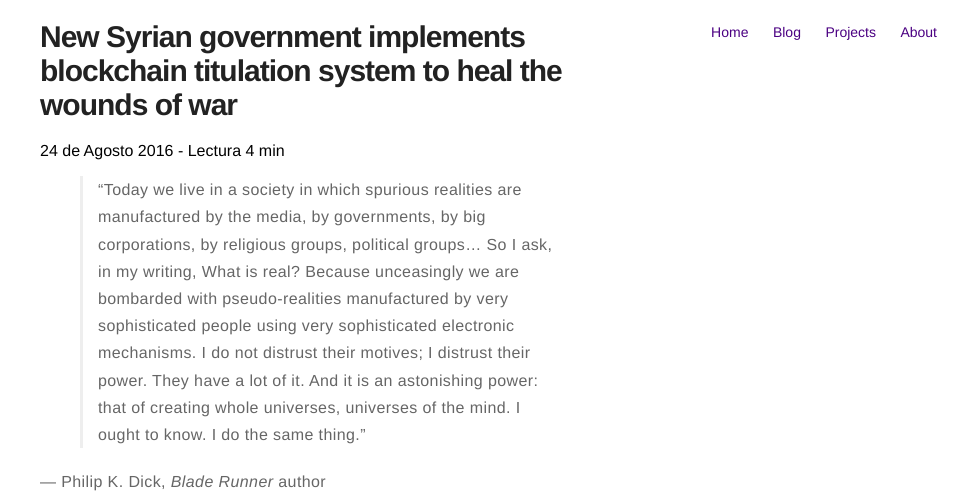
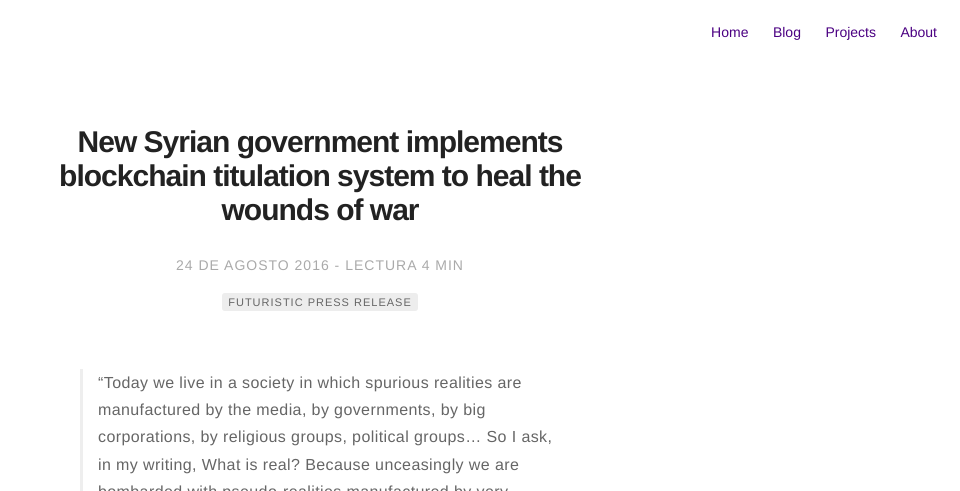
Before and after one commit to jpca1978/jpca1978.github.com, a Jekyll site: the page built from _posts/2016-8-24-new-syrian-government-implements-blockchain-titulation-system-to-heal-the-wounds-of-war.md, in a window 1280 px wide and 900 px high, cut to the strip 0-491 px from the top of the window. Shown: the whole strip, without its empty margins (320-1280 px from the left). Built offline with Jekyll 4.4.1, drawn with Linux system fonts in a browser that asks for light colours; comment, search, counter and statistics services are not loaded; part of the change alters nothing that is shown.

Commit message:
Update 2016-8-24-new-syrian-government-implements-blockchain-titulation-system-to-heal-the-wounds-of-war.md

```diff
--- a/_posts/2016-8-24-new-syrian-government-implements-blockchain-titulation-system-to-heal-the-wounds-of-war.md
+++ b/_posts/2016-8-24-new-syrian-government-implements-blockchain-titulation-system-to-heal-the-wounds-of-war.md
@@ -1,8 +1,12 @@
 ---
+date: '2016-08-24 22:10'
+description:
+layout: post
+blog: true
+tag: 'futuristic press release'
+title: 'New Syrian government implements blockchain titulation system to heal the wounds of war'
 tags: []
-layout: post
-title: 'New Syrian government implements blockchain titulation system to heal the wounds of war'
-category: 'futuristic press release'
+category:
 ---
 
 > “Today we live in a society in which spurious realities are manufactured by the media, by governments, by big corporations, by religious groups, political groups... So I ask, in my writing, What is real? Because unceasingly we are bombarded with pseudo-realities manufactured by very sophisticated people using very sophisticated electronic mechanisms. I do not distrust their motives; I distrust their power. They have a lot of it. And it is an astonishing power: that of creating whole universes, universes of the mind. I ought to know. I do the same thing.”
```
